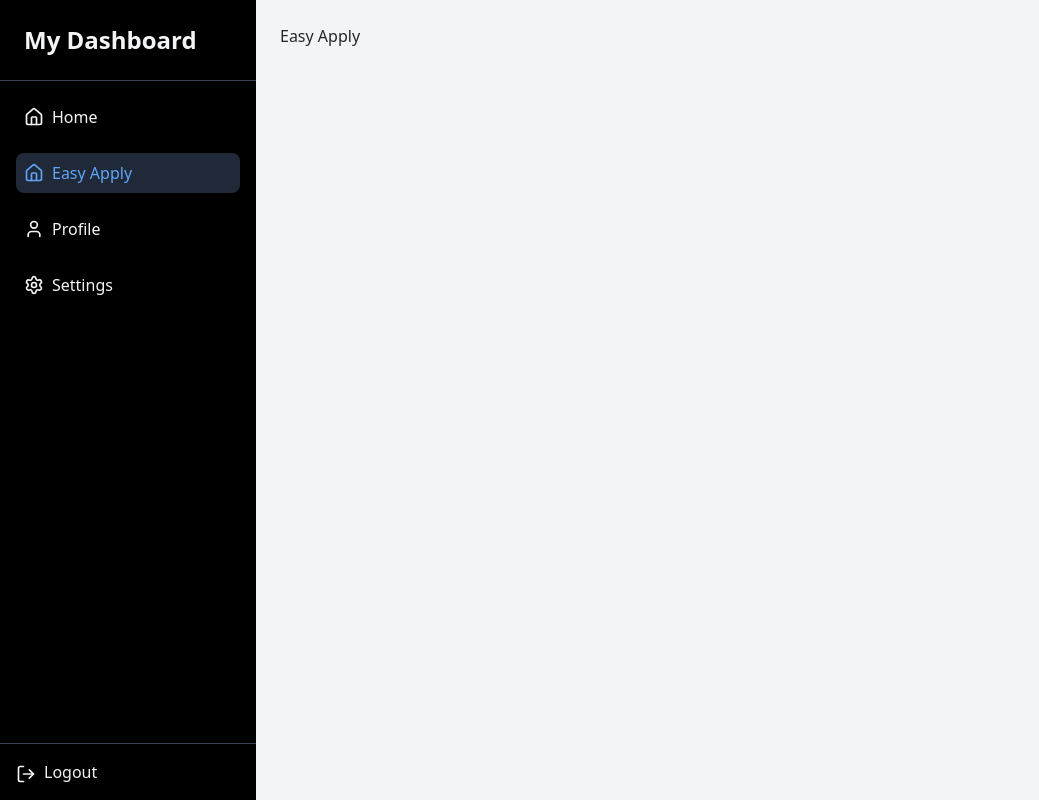
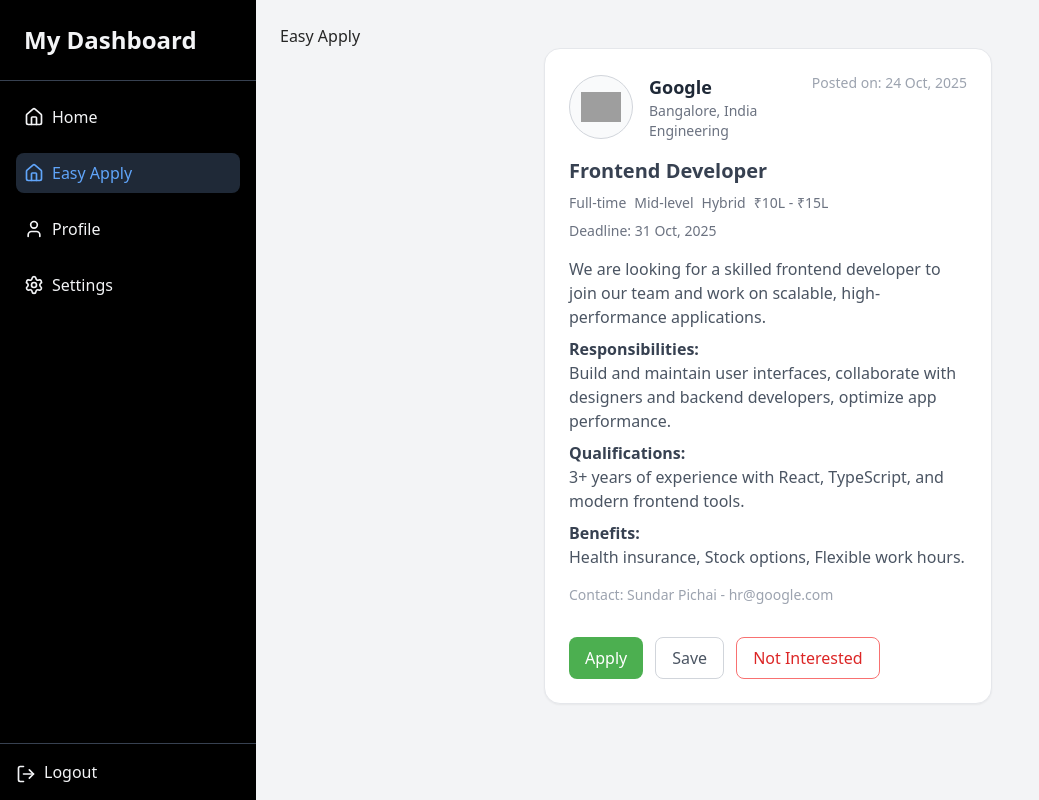
Before and after one commit to Ssharma0355/react-tech-social-media, a React (Create React App) app: page /easy-apply in a window 1280 px wide. Shown: the whole page, without its empty margins (0-1039 px from the left). Built offline with nearby package versions, Linux system fonts and the light colour scheme; grey boxes are pictures that could not be loaded.

Commit message:
UI of Easy-apply

```diff
--- /dev/null
+++ b/src/Widgets/JobCard.js
@@ -0,0 +1,123 @@
+import React from "react";
+
+const JobCard = ({
+  jobTitle,
+  department,
+  employmentType,
+  experienceLevel,
+  location,
+  remotePolicy,
+  salaryRange,
+  applicationDeadline,
+  jobDescription,
+  responsibilities,
+  qualifications,
+  benefits,
+  contactEmail,
+  hiringManager,
+  logo,
+  company,
+  date,
+  onApply,
+  onSave,
+  onNotInterested,
+}) => {
+  return (
+    <main className="flex flex-col p-6 border border-gray-200 rounded-2xl shadow-sm hover:shadow-md transition bg-white gap-4 max-w-md mx-auto">
+      {/* Top Row */}
+      <div className="flex flex-row justify-between items-start">
+        {/* Company Info */}
+        <div className="flex flex-row gap-4 items-center">
+          <div className="flex items-center justify-center rounded-full border border-gray-300 h-16 w-16 bg-gray-50 overflow-hidden">
+            {logo ? (
+              <img
+                src={logo}
+                alt={company}
+                className="h-10 w-10 object-contain"
+              />
+            ) : (
+              <span className="text-sm text-gray-400">Logo</span>
+            )}
+          </div>
+          <div>
+            <h2 className="text-lg font-semibold text-gray-800">{company}</h2>
+            <p className="text-sm text-gray-500">{location}</p>
+            <p className="text-sm text-gray-500">{department}</p>
+          </div>
+        </div>
+
+        {/* Posted Date */}
+        <p className="text-sm text-gray-400">Posted on: {date}</p>
+      </div>
+
+      {/* Job Details */}
+      <div className="flex flex-col gap-2">
+        <h3 className="text-xl font-bold text-gray-700">{jobTitle}</h3>
+        <div className="flex flex-wrap gap-2 text-sm text-gray-500">
+          <span>{employmentType}</span>
+          <span>{experienceLevel}</span>
+          <span>{remotePolicy}</span>
+          {salaryRange && <span>{salaryRange}</span>}
+          {applicationDeadline && <span>Deadline: {applicationDeadline}</span>}
+        </div>
+
+        <p className="text-gray-600 mt-2">{jobDescription}</p>
+
+        {responsibilities && (
+          <div>
+            <h4 className="font-semibold text-gray-700">Responsibilities:</h4>
+            <p className="text-gray-600">{responsibilities}</p>
+          </div>
+        )}
+        {qualifications && (
+          <div>
+            <h4 className="font-semibold text-gray-700">Qualifications:</h4>
+            <p className="text-gray-600">{qualifications}</p>
+          </div>
+        )}
+        {benefits && (
+          <div>
+            <h4 className="font-semibold text-gray-700">Benefits:</h4>
+            <p className="text-gray-600">{benefits}</p>
+          </div>
+        )}
+
+        {contactEmail && (
+          <p className="text-sm text-gray-400 mt-2">
+            Contact: {hiringManager ? `${hiringManager} - ` : ""}
+            {contactEmail}
+          </p>
+        )}
+      </div>
+
+      {/* Desktop Actions */}
+      <div className="hidden md:flex flex-row gap-3 mt-4">
+        <button
+          onClick={onApply}
+          className="px-4 py-2 rounded-lg bg-[#4CAF50] text-white font-medium hover:bg-[#388E3C] transition"
+        >
+          Apply
+        </button>
+        <button
+          onClick={onSave}
+          className="px-4 py-2 rounded-lg border border-gray-300 text-gray-600 hover:bg-gray-100 transition"
+        >
+          Save
+        </button>
+        <button
+          onClick={onNotInterested}
+          className="px-4 py-2 rounded-lg border border-red-400 text-red-600 hover:bg-red-50 transition"
+        >
+          Not Interested
+        </button>
+      </div>
+
+      {/* Mobile swipe hints */}
+      <div className="md:hidden text-center text-sm text-gray-400 mt-2">
+        Swipe right to Apply, swipe left if not interested
+      </div>
+    </main>
+  );
+};
+
+export default JobCard;
--- a/src/pages/easyapply/EasyApply.js
+++ b/src/pages/easyapply/EasyApply.js
@@ -1,13 +1,35 @@
 import React from 'react'
 import DashboardLayout from "../../layouts/DashboardLayout";
+import JobCard from '../../Widgets/JobCard';
 
 const EasyApply = () => {
   return (
     <DashboardLayout>
-        <h1>Easy Apply</h1>
-
+      <h1>Easy Apply</h1>
+      <JobCard
+        logo="https://upload.wikimedia.org/wikipedia/commons/2/2f/Google_2015_logo.svg"
+        company="Google"
+        jobTitle="Frontend Developer"
+        department="Engineering"
+        employmentType="Full-time"
+        experienceLevel="Mid-level"
+        location="Bangalore, India"
+        remotePolicy="Hybrid"
+        salaryRange="₹10L - ₹15L"
+        applicationDeadline="31 Oct, 2025"
+        jobDescription="We are looking for a skilled frontend developer to join our team and work on scalable, high-performance applications."
+        responsibilities="Build and maintain user interfaces, collaborate with designers and backend developers, optimize app performance."
+        qualifications="3+ years of experience with React, TypeScript, and modern frontend tools."
+        benefits="Health insurance, Stock options, Flexible work hours."
+        contactEmail="hr@google.com"
+        hiringManager="Sundar Pichai"
+        date="24 Oct, 2025"
+        onApply={() => alert("Applied!")}
+        onSave={() => alert("Saved!")}
+        onNotInterested={() => alert("Not Interested!")}
+      />
     </DashboardLayout>
-  )
+  );
 }
 
 export default EasyApply
```
